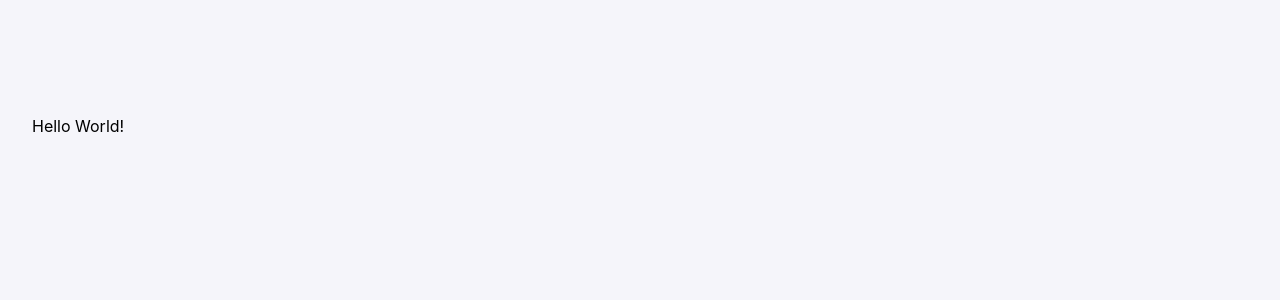
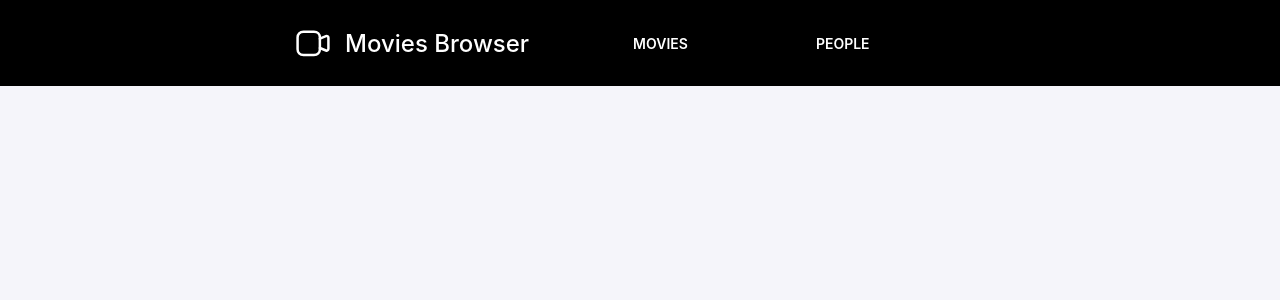
Before and after one commit to lkkolosowski/movies-browser, a React (Create React App) app: page / in a window 1280 px wide. Shown: the top 300 px of the page. Built offline with nearby package versions, Linux system fonts and the light colour scheme.

Commit message:
added Navigation to App.js

```diff
--- a/src/App.js
+++ b/src/App.js
@@ -1,7 +1,15 @@
 import { Container } from "./Container";
+import { Navigation } from "./common/Navigation";
 
 function App() {
-  return <Container>Hello World!</Container>;
-}
+  return (
+    <>
+      <Navigation>
+      </Navigation>
+      <Container>
+      </Container>
+    </>
+  );
+};
 
 export default App;
```
